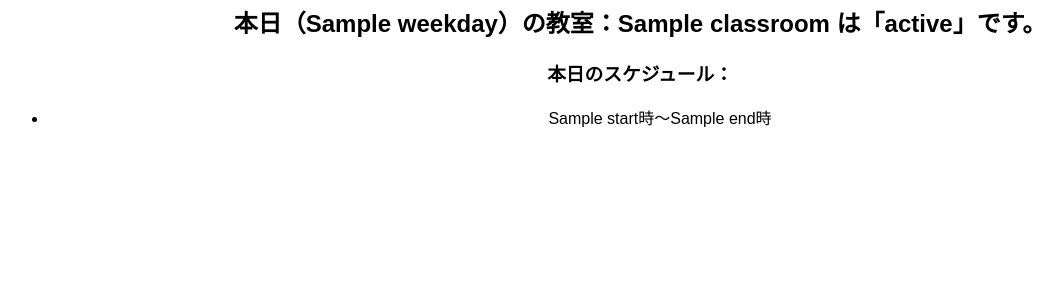
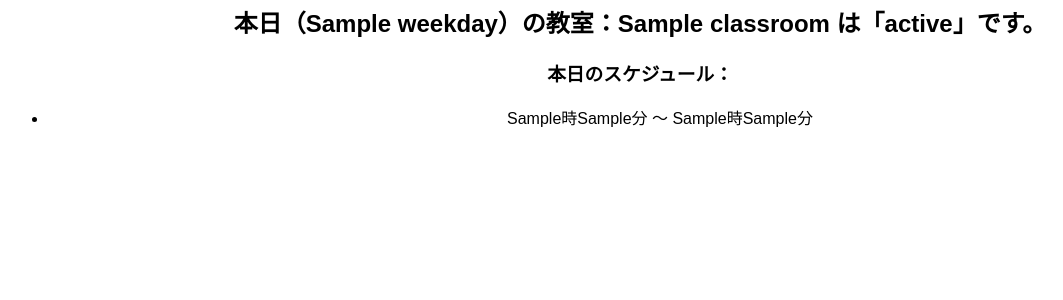
Before and after one commit to eiei1000/classroom-search-repository, a Flask app: template templates/search.html in a window 1280 px wide. Shown: the part 237-537 px from the top of the page, without its empty margins (0-1063 px from the left). Run offline with Flask 3, Linux system fonts and the light colour scheme; the template is opened without the code that fills it: most values are stand-ins (such as "Sample title", 1, 10 or a date in 2020).

Commit message:
教室使用できるか、分まで追加

```diff
--- a/app.py
+++ b/app.py
@@ -13,7 +13,7 @@ def load_classrooms():
             classrooms.append(row['room'])
     return classrooms
 
-# スケジュール読み込み（教室＋曜日で管理）
+# スケジュール読み込み（教室＋曜日で管理、時間＋分）
 def load_schedules():
     schedules = {}
     with open('classroom_schedules.csv', newline='', encoding='utf-8') as csvfile:
@@ -21,14 +21,20 @@ def load_schedules():
         for row in reader:
             room = row['room']
             weekday = row['weekday']
-            start = int(row['start_hour'])
-            end = int(row['end_hour'])
+            try:
+                start_hour = int(row['start_hour'])
+                start_minute = int(row['start_minute'])
+                end_hour = int(row['end_hour'])
+                end_minute = int(row['end_minute'])
+            except (ValueError, TypeError):
+                # 空欄の行はスキップ
+                continue
 
             if room not in schedules:
                 schedules[room] = {}
             if weekday not in schedules[room]:
                 schedules[room][weekday] = []
-            schedules[room][weekday].append((start, end))
+            schedules[room][weekday].append((start_hour, start_minute, end_hour, end_minute))
     return schedules
 
 @app.route('/search', methods=['GET', 'POST'])
@@ -39,32 +45,31 @@ def search():
     classroom = None
     time = datetime.now().strftime("%H:%M")
 
-    # 曜日を取得して「月」「火」形式に変換
+    # 今日の曜日（日本語）取得
     now_weekday_en = datetime.now().strftime("%a")  # Mon, Tue, ...
     weekday_map = {'Mon': '月', 'Tue': '火', 'Wed': '水', 'Thu': '木', 'Fri': '金', 'Sat': '土', 'Sun': '日'}
     weekday = weekday_map[now_weekday_en]
 
-    now_hour = datetime.now().hour
+    now = datetime.now()
 
-    today_schedule = []  # 今日のその教室のスケジュール一覧
+    today_schedule = []
 
     if request.method == 'POST':
         classroom = request.form.get('classroom')
 
-        # 今日のスケジュールを取得
         if classroom in schedules and weekday in schedules[classroom]:
             today_schedule = schedules[classroom][weekday]
         else:
             today_schedule = []
 
-        # 空きか使用中か判定
-        if not today_schedule:
-            status = "空き"
-        else:
-            if any(start <= now_hour < end for start, end in today_schedule):
+        # 現在の時刻が含まれているか判定
+        status = "空き"
+        for start_hour, start_minute, end_hour, end_minute in today_schedule:
+            start_time = now.replace(hour=start_hour, minute=start_minute, second=0, microsecond=0)
+            end_time = now.replace(hour=end_hour, minute=end_minute, second=0, microsecond=0)
+            if start_time <= now < end_time:
                 status = "使用中"
-            else:
-                status = "空き"
+                break
 
     return render_template(
         'search.html',
@@ -73,7 +78,7 @@ def search():
         classroom=classroom,
         time=time,
         weekday=weekday,
-        today_schedule=today_schedule  # 追加で渡す
+        today_schedule=today_schedule
     )
 
 @app.route('/')
--- a/classroom_schedules.csv
+++ b/classroom_schedules.csv
@@ -1,4 +1,4 @@
-room,weekday,start_hour,end_hour
+room,weekday,start_hour,start_minute,end_hour,end_minute
 工1-221,月,8,30,14,20
 工1-221,火,8,30,14,20
 工1-221,水,8,30,11,50
--- a/templates/classroom_display.html
+++ b/templates/classroom_display.html
@@ -1,5 +1,6 @@
 {% extends "base.html" %}
 
-{% block title %}{% endblock %}
+{% block title %}
+{% endblock %}
 
 {% block content %}{% endblock %}
--- a/templates/search.html
+++ b/templates/search.html
@@ -27,8 +27,8 @@
         {% if today_schedule %}
         <h3 class="mt-3">本日のスケジュール：</h3>
         <ul>
-            {% for start, end in today_schedule %}
-            <li>{{ start }}時〜{{ end }}時</li>
+            {% for start_hour, start_minute, end_hour, end_minute in today_schedule %}
+            <li>{{ start_hour }}時{{ start_minute }}分 〜 {{ end_hour }}時{{ end_minute }}分</li>
             {% endfor %}
         </ul>
         {% else %}
```
